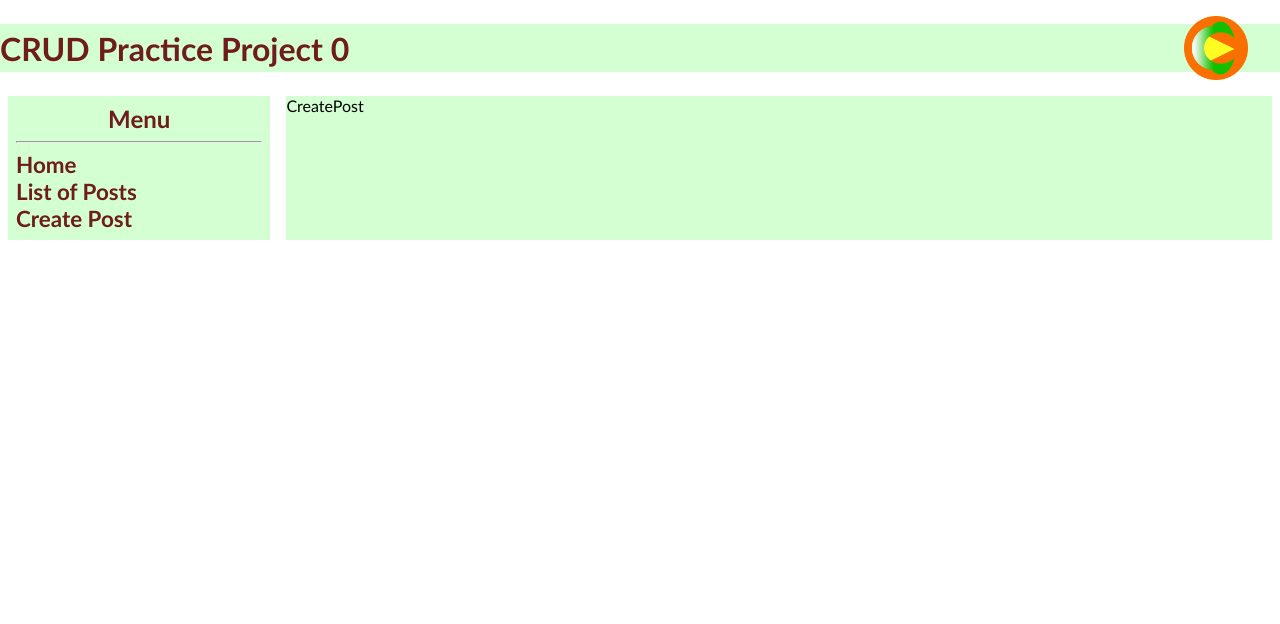
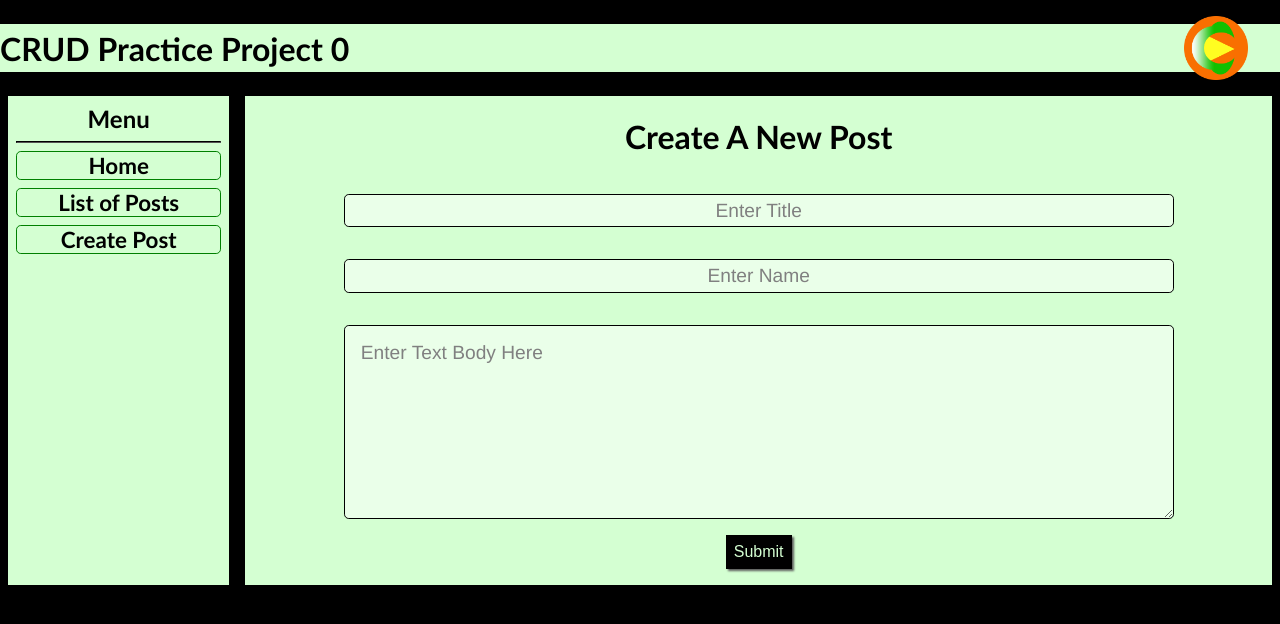
Before and after one commit to slittleton/React-Redux-CRUD, a React (Create React App) app: page /createpost in a window 1280 px wide. Shown: the top 624 px of the page. Built offline with nearby package versions, Linux system fonts and the light colour scheme.

Commit message:
basic crud functions working

```diff
--- a/src/actions/index.js
+++ b/src/actions/index.js
@@ -15,3 +15,27 @@ export const fetchPost = (id) => {
     dispatch({type: 'FETCH_POST', payload: response})
   }
 }
+
+export const createPost = (newPostData) => {
+  return async (dispatch, getState) => {
+    const response = await jsonPlaceholder.post('/posts', newPostData);
+    console.log(response.data)
+    dispatch({ type: 'CREATE_POST',payload: response.data})
+  }
+}
+
+export const deletePost = (id) => {
+  return async (dispatch) => {
+    await jsonPlaceholder.delete(`/posts/${id}`);
+
+    dispatch({ type: 'DELETE_POST', payload: id})
+  }
+}
+
+export const updatePost = (data)=> {
+  return async (dispatch, getState) => {
+    const response = await jsonPlaceholder.patch(`/posts/${data.id}`, data);
+
+    dispatch({ type: "UPDATE_POST", payload: response})
+  }
+}
--- a/src/components/crud/CreatePost.js
+++ b/src/components/crud/CreatePost.js
@@ -1,17 +1,109 @@
 import React from 'react';
 import SideMenu from '../layout/SideMenu';
 import '../../styles/components.css';
+import { createPost } from '../../actions';
+import { connect } from 'react-redux';
 
 class CreatePost extends React.Component{
+  state= {
+    title: '',
+    body: '',
+    name: '',
+    submitMsg: null
+  }
+
+
+
+  onChange = (e) => {this.setState({[e.target.name]: e.target.value})}
+
+  publishPost = (e) => {
+    e.preventDefault();
+    const { title, name, body } = this.state;
+
+    let time = new Date();
+
+    const newPost = {
+      title: title,
+      body: body,
+      name: name,
+      date: `${Number(time.getMonth())+1}-${time.getDate()}-${time.getFullYear()}`,
+    }
+
+    this.props.createPost(newPost);
+
+    this.setState({
+      title:'',
+      body:'',
+      name: '',
+      submitMsg: null
+    })
+
+  }
+
+
   render(){
     return(
       <div className="create-post container">
         <SideMenu/>
         <div className="content">
-          CreatePost
+          <h1 className="page-title">Create A New Post</h1>
+          <form onSubmit={this.publishPost}>
+            <div className="form-field">
+              <div>
+              </div>
+              <div className="field">
+                <input
+                  className="newpost-input text-title"
+                  type="text"
+                  name="title"
+                  placeholder="Enter Title"
+                  onChange={this.onChange}
+                  value={this.state.title}
+                />
+              </div>
+              <div className="field">
+                <input
+                  className="newpost-input text-title"
+                  type="text"
+                  name="name"
+                  placeholder="Enter Name"
+                  onChange={this.onChange}
+                  value={this.state.name}
+                />
+              </div>
+
+            </div>
+            <div className="form-field">
+                <div className="field">
+                <textarea
+                    className="newpost-input text-body"
+                    placeholder="Enter Text Body Here"
+                    type="text"
+                    name="body"
+                    onChange={this.onChange}
+                    value={this.state.body}
+                  />
+                </div>
+              </div>
+          </form>
+          <div className="button-container">
+                <button
+                className="submit-post"
+                type="submit"
+                onClick={this.publishPost}
+                >Submit</button>
+              </div>
         </div>
       </div>
     )
   }
 }
-export default CreatePost;
+
+const mapStateToProps = (state) => {
+  return {
+    posts: state.crudreducer
+  }
+}
+
+
+export default connect(mapStateToProps, {createPost})(CreatePost);
--- a/src/components/crud/EditPost.js
+++ b/src/components/crud/EditPost.js
@@ -1,16 +1,110 @@
 import React from 'react';
 import SideMenu from '../layout/SideMenu';
+import { fetchPosts, fetchPost, updatePost } from '../../actions';
+import { connect } from 'react-redux';
 
 class EditPost extends React.Component{
+state = {
+  name: '',
+  title: '',
+  body:'',
+  id: ''
+}
+
+  async componentDidMount(){
+    const { id } = this.props.match.params;
+    await this.props.fetchPost(id)
+      .then(()=>{
+        const { name, title, body } = this.props.post.data
+
+        this.setState({
+          name: name,
+          title: title,
+          body: body,
+          id: id
+        })
+      })
+  }
+
+
+  onChange = e => this.setState({[e.target.name]: e.target.value});
+
+  onClickUpdate = () => {
+    const {name, title, body, id} =this.state
+    if(name !=='' && title !==''&& body !==''&& id !==''){
+
+      this.props.updatePost(this.state);
+
+    }
+
+    //TODO notify user that submission success, Redirect to home
+
+  }
+
   render(){
     return(
       <div className="edit-post container">
-        <SideMenu/>
-        <div className="content">
-          Edit Post
-        </div>
+      <SideMenu/>
+
+      <div className="content">
+        <h1 className="page-title">Create A New Post</h1>
+        <form onSubmit={this.updatePost}>
+          <div className="form-field">
+            <div>
+            </div>
+            <div className="field">
+              <input
+                className="newpost-input text-title"
+                type="text"
+                name="title"
+                placeholder="Enter Title"
+                onChange={this.onChange}
+                value={this.state.title}
+              />
+            </div>
+            <div className="field">
+              <input
+                className="newpost-input text-title"
+                type="text"
+                name="name"
+                placeholder="Enter Name"
+                onChange={this.onChange}
+                value={this.state.name}
+              />
+            </div>
+
+          </div>
+          <div className="form-field">
+              <div className="field">
+              <textarea
+                  className="newpost-input text-body"
+                  placeholder="Enter Text Body Here"
+                  type="text"
+                  name="body"
+                  onChange={this.onChange}
+                  value={this.state.body}
+                />
+              </div>
+            </div>
+        </form>
+        <div className="button-container">
+              <button
+              className="submit-post"
+              type="submit"
+              onClick={this.onClickUpdate}
+              >Submit</button>
+            </div>
       </div>
+    </div>
     )
   }
 }
-export default EditPost;
+
+const mapStateToProps= (state) =>{
+  // console.log(state);
+  return {
+  post: state.crudReducer.post
+  }
+}
+
+export default connect(mapStateToProps, {fetchPosts, fetchPost, updatePost} )(EditPost);
--- a/src/components/crud/Home.js
+++ b/src/components/crud/Home.js
@@ -11,15 +11,15 @@ class Home extends React.Component {
 
   mostRecentPost(){
     const {posts} = this.props;
-    if( posts.length > 0 ){
+    if(posts){
       let maxId = Math.max(...posts.map( post => { return post.id }))
       let post = posts.filter( post => post.id === maxId)[0];
 
       return (
         <div>
-          <h2 className="title">Most Recent Post</h2>
+          <h2 className="post-title">Most Recent Post</h2>
           <div key={post.id} className="asdf">
-            <h3 className="title">{post.title}</h3>
+            <h3 className="post-title">{post.title}</h3>
             <p>By: {post.name} on {post.date}</p>
             <p>{post.body}</p>
             <hr/>
@@ -44,7 +44,7 @@ class Home extends React.Component {
 
 const mapStateToProps= (state) =>{
   return {
-  posts: state.crudReducer
+  posts: state.crudReducer.posts
   }
 }
 
--- a/src/reducers/crudReducer.js
+++ b/src/reducers/crudReducer.js
@@ -1,9 +1,31 @@
 export default (state=[], action) => {
   switch (action.type){
     case 'FETCH_POSTS':
-      return action.payload;
+      return {
+        ...state,
+        posts: action.payload
+      };
     case 'FETCH_POST':
-      return action.payload;
+      return {
+        ...state,
+        post: action.payload
+      };
+    case 'CREATE_POST':
+      return {
+        ...state,
+        posts: [...state.posts, action.payload]
+      };
+    case 'DELETE_POST':
+      return {
+        ...state,
+        posts: state.posts.filter(post => post.id !== action.payload)
+      };
+    case 'UPDATE_POST':
+      return {
+        ...state,
+        posts: state.posts.map(
+          post=> post.id === action.payload.id ? post = action.payload : post
+      )};
     default: return state;
   }
 }
--- a/src/styles/app.css
+++ b/src/styles/app.css
@@ -11,7 +11,7 @@ body{
   height: 3rem;
   background-color: rgb(212, 255, 210);
   margin: 1.5rem 0 1rem 0;
-  color: rgb(110, 28, 28);
+  color: black;
 }
 .logo{
   width: 4rem;
--- a/src/styles/components.css
+++ b/src/styles/components.css
@@ -1,13 +1,74 @@
+body {
+  background-color: rgb(0, 0, 0);
+}
 .container{
   display: flex;
 }
 .content {
   background-color: rgb(212, 255, 210);
   margin:.5rem;
-  width: 80%;
-
+  width: 100%;
 }
-.title {
+.post-title {
   text-align: center;
   justify-content: center;
 }
+textArea {
+  width: 80%;
+}
+
+.field{
+  display: flex;
+  justify-content: center;
+  padding: 1rem;
+}
+.text-body{
+  width: 80%;
+  height: 20vh;
+  font-family: helvetica;
+  padding: 1rem;
+  border: 1px solid black;
+  background-color: rgb(234, 255, 233);
+  font-size: 1.2rem;
+  border-radius: .3rem;
+  /* box-shadow: 2px 2px 2px rgb(94, 94, 94) */
+}
+.text-title {
+  width: 80%;
+  font-family: helvetica;
+  padding: .3rem 1rem .3rem 1rem;
+  border: 1px solid black;
+  /* border: none; */
+  background-color: rgb(234, 255, 233);
+  font-size: 1.2rem;
+  border-radius: .3rem;
+  /* box-shadow: 2px 2px 2px rgb(94, 94, 94) */
+}
+input::placeholder{
+  text-align: center;
+  color: gray;
+}
+textarea::placeholder{
+  color: gray;
+}
+.button-container{
+  display: flex;
+  justify-content: center;
+  margin-bottom: 1rem;
+}
+.submit-post{
+  border-radius:0;
+  padding: .5rem;
+  background-color: rgb(0, 0, 0);
+  color: rgb(212, 255, 210);
+  font-size: 1rem;
+  box-shadow: 2px 2px 2px rgb(94, 94, 94);
+  border: none
+}
+.submit-post:hover{
+  cursor:pointer
+}
+.page-title {
+  text-align: center;
+  justify-content: center;
+}
--- a/src/styles/poststyle.css
+++ b/src/styles/poststyle.css
@@ -1,4 +1,25 @@
-.asdf {
-  padding: 1rem;
-
+.posts-container {
+  padding: 0 1rem 0 1rem;
 }
+.btn {
+  text-decoration: none;
+  margin: .5rem;
+  border-radius:0;
+  padding: .5rem;
+  background-color: rgb(0, 0, 0);
+  color: rgb(212, 255, 210);
+  font-size: 1rem;
+  font-family: helvetica;
+  box-shadow: 2px 2px 2px rgb(94, 94, 94);
+  border: none;
+}
+.btn:hover{
+  cursor: pointer;
+}
+.btns-info {
+  display:flex;
+  justify-content: space-between;
+}
+.btns-wrapper{
+  float: left;
+}
--- a/src/styles/sidemenu.css
+++ b/src/styles/sidemenu.css
@@ -1,12 +1,12 @@
 .side-menu{
   width: 20%;
-  background-color: rgb(212, 255, 210);
+  background-color: rgba(212, 255, 210);
   margin: .5rem;
   padding: .5rem .5rem .5rem .5rem
 }
 .link{
   text-decoration: none;
-  color: rgb(110, 28, 28);
+  color: black;
   font-family: calibri;
   font-size: 1.4rem;
   font-weight: bold;
@@ -17,5 +17,16 @@
   font-weight: bold;
   justify-content: center;
   text-align: center;
-  color: rgb(110, 28, 28);
+  color: black;
 }
+
+.link-wrapper {
+  margin: .5rem 0 .5rem 0;
+  border-radius: .3rem;
+  border: 1px solid green;
+  justify-content: center;
+  text-align: center;
+}
+hr {
+  border-color: black;
+}
```
Also changed, not shown: src/components/crud/PostList.js (+22 -5 lines).
